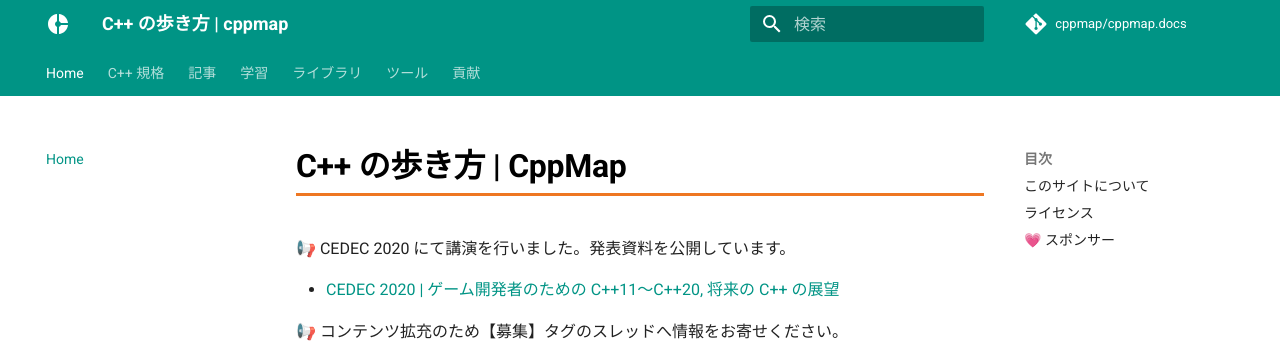
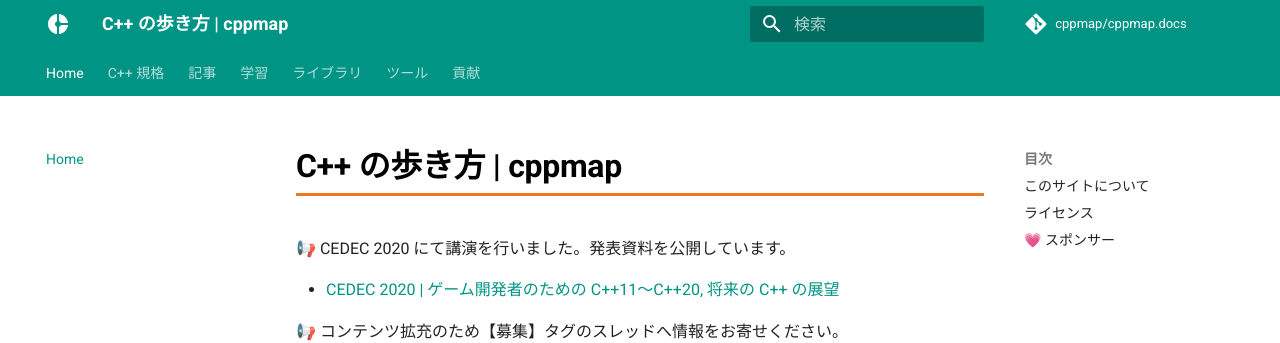
Before and after one commit to cppmap/cppmap.docs, an MkDocs documentation site: the page built from docs/index.md, in a window 1280 px wide and 900 px high. Shown: the top 343 px of the window. Built offline with MkDocs 1.6.1 and Material for MkDocs 9.7.7, drawn with Linux system fonts in a browser that asks for light colours; nearby versions of some CDN libraries; comment, search, counter and statistics services are not loaded.

```diff
--- a/docs/index.md
+++ b/docs/index.md
@@ -1,4 +1,4 @@
-# C++ の歩き方 | CppMap
+# C++ の歩き方 | cppmap
 
 📢 CEDEC 2020 にて講演を行いました。発表資料を公開しています。
 
```
